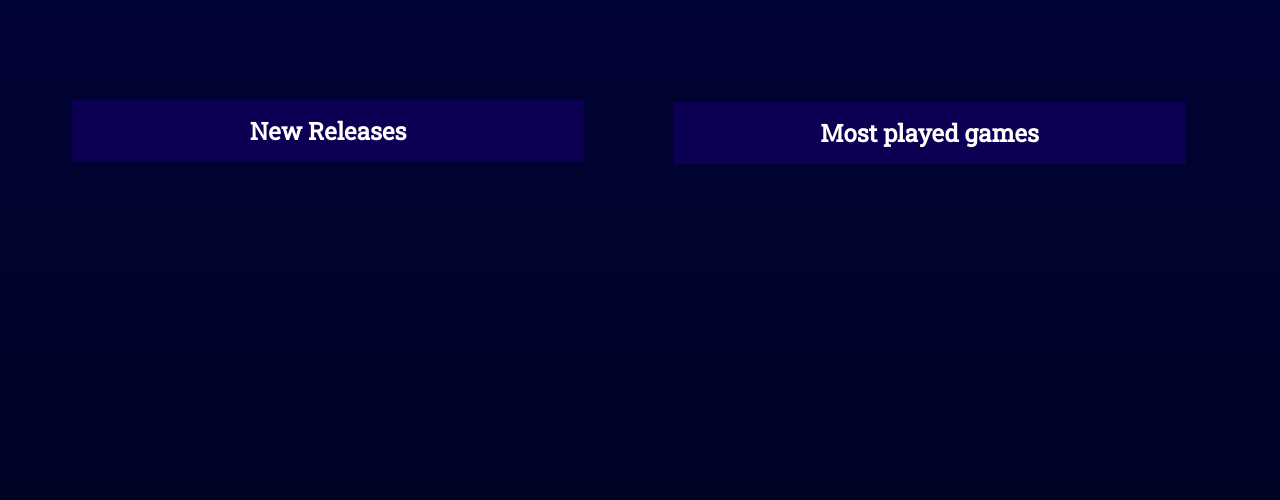
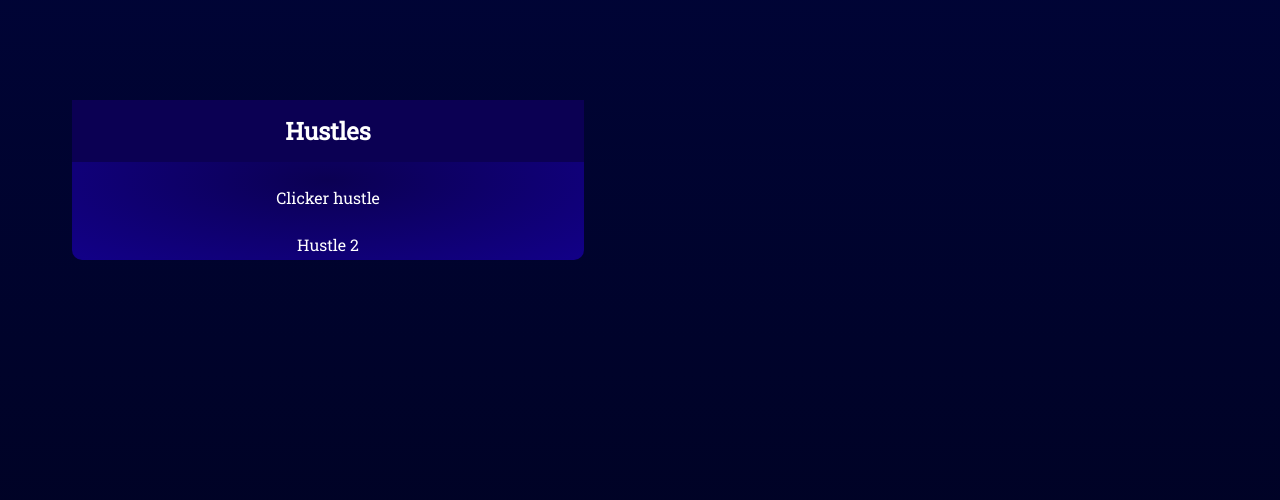
Before and after one commit to DonnyvanEijk/the-side-hustle, a PHP site: page / in a window 1280 px wide. Shown: the part 94-594 px from the top of the page. Run offline with PHP 8.4, Linux system fonts and the light colour scheme.

Commit message:
commit hustles

```diff
--- a/site/index.php
+++ b/site/index.php
@@ -15,12 +15,13 @@
         </div>
     </div>
     <div class='new-l'>
-            <h2>New Releases</h2>
+            <h2>Hustles</h2>
+            <P class="clicker"><a style="text-decoration:none; color:white;"href="./hustle/clicker/index.php">Clicker hustle</a></p>
+            <P>Hustle 2</p>
+
         </div>
 
-     <div class='most-p'>
-            <h2>Most played games</h2>
-        </div>
+
 
 
 
--- a/site/style.css
+++ b/site/style.css
@@ -38,6 +38,14 @@ justify-content: center;
     padding:15px;
 }
 
+.new-l p {
+
+display: flex;
+justify-content: center;
+    padding:5px;
+}
+
+
 
 
 
@@ -52,14 +60,15 @@ justify-content: center;
 
 
 .most-p{
-    position: relative;
-    top:0;
+    position:absolute;
+    top:12rem;;
     left:52vw;
     width:40vw;
     background-color: rgb(15, 0, 113);
     height:auto;
  background-image: radial-gradient( rgb(11,0,83) 0%, rgba(11, 0, 82, 0.849) 100%);
  border-radius: 10px;;
+ z-index: 3;
 
 
 
```
Also changed, not shown: site/hustle/clicker/index.php (added, +12 -0 lines), site/hustle/clicker/app.js (added).
